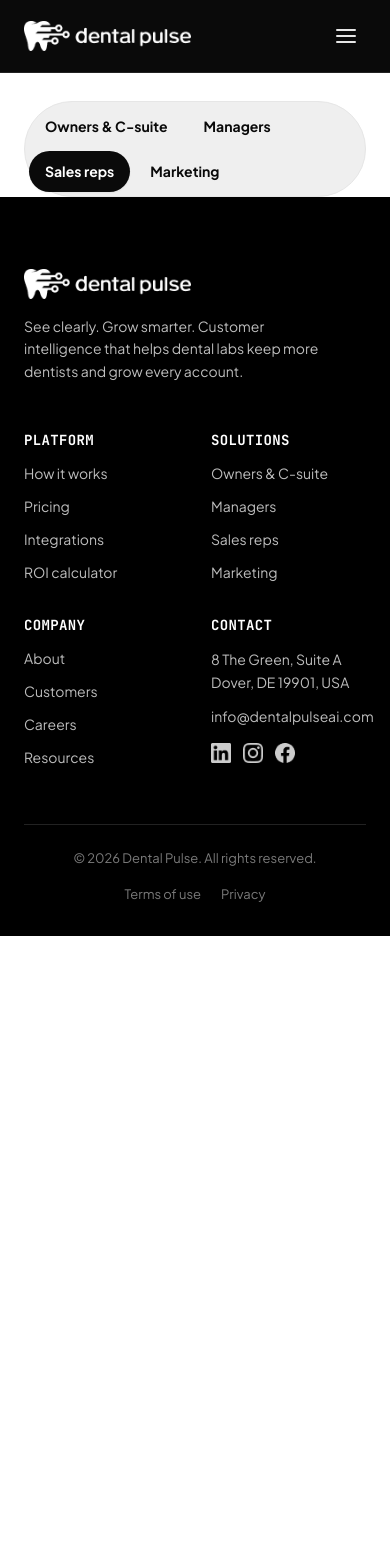
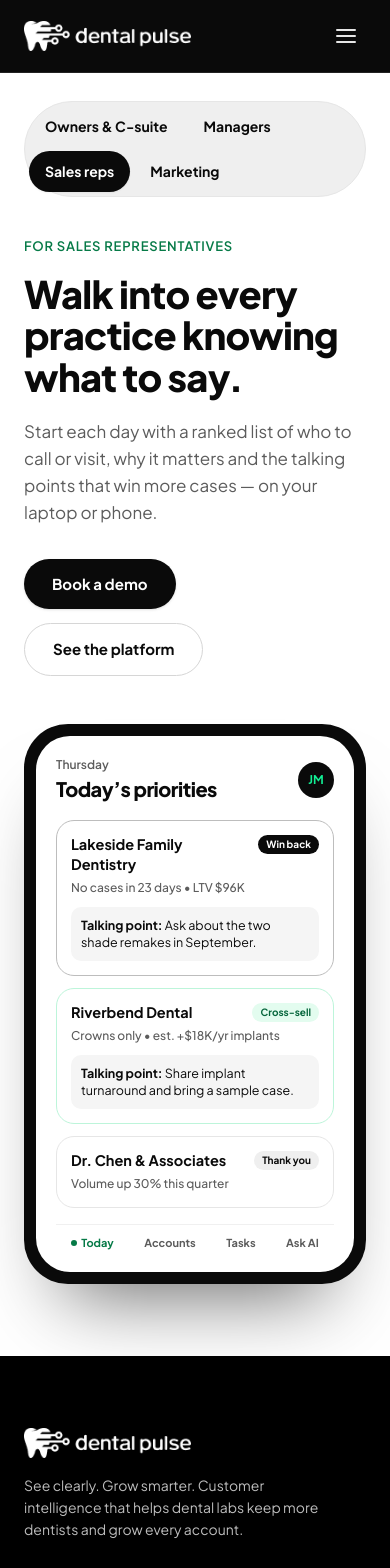
Before and after one commit to dentalPulse/dentalpulse-website, a Next.js app: page /solutions/sales-reps in a window 390 px wide. Shown: the top 1568 px of the page. Before the commit the page ends 936 px from the top, so only its background shows below. Built offline with nearby package versions, Linux system fonts and the light colour scheme.

Commit message:
feat(solutions): implement sales reps hero with mobile phone mockup card (Phase 2)

```diff
--- a/new_docs/SOLUTIONS_SALES_REPS_IMPLEMENTATION_PLAN.md
+++ b/new_docs/SOLUTIONS_SALES_REPS_IMPLEMENTATION_PLAN.md
@@ -46,8 +46,8 @@
 
 ---
 
-### Phase 2: Sales Reps Hero & Mobile Phone Mockup Card (`SalesRepsHero.tsx`)
-1. Create `src/components/solutions/sales-reps/SalesRepsHero.tsx`:
+### Phase 2: Sales Reps Hero & Mobile Phone Mockup Card (`SalesRepsHero.tsx`) (COMPLETED)
+1. Created [`src/components/solutions/sales-reps/SalesRepsHero.tsx`](file:///c:/Users/VUI%20Live/Desktop/dentalpulse-website/src/components/solutions/sales-reps/SalesRepsHero.tsx):
    - Kicker: `FOR SALES REPRESENTATIVES` (JetBrains Mono, `#067A47`).
    - Headline: *"Walk into every practice knowing what to say."*
    - Subtext and action buttons ("Book a demo", "See the platform" -> `/platform`).
@@ -59,6 +59,8 @@
        - **Riverbend Dental** (Cross-sell, crowns only, implant turnaround talking point).
        - **Dr. Chen & Associates** (Thank you, volume up 30%).
      * Phone bottom navigation bar (`Today`, `Accounts`, `Tasks`, `Ask AI`).
+2. Wired `SalesRepsHero` into [`src/app/solutions/sales-reps/page.tsx`](file:///c:/Users/VUI%20Live/Desktop/dentalpulse-website/src/app/solutions/sales-reps/page.tsx).
+3. Verified compilation via `npm run build` and HTTP 200 response on `http://localhost:3000/solutions/sales-reps`.
 
 ---
 
--- a/src/app/solutions/sales-reps/page.tsx
+++ b/src/app/solutions/sales-reps/page.tsx
@@ -2,6 +2,7 @@
 import { Header } from '@/components/layout/Header';
 import { Footer } from '@/components/layout/Footer';
 import { SolutionsRoleNav } from '@/components/solutions/SolutionsRoleNav';
+import { SalesRepsHero } from '@/components/solutions/sales-reps/SalesRepsHero';
 
 export const metadata: Metadata = {
   title: 'Solutions for Sales Representatives | DentalPulse',
@@ -21,7 +22,8 @@
       <Header />
       <div className="flex-1 w-full flex flex-col">
         <SolutionsRoleNav activeRole="sales-reps" />
-        {/* Sales Reps sections will be assembled in subsequent phases */}
+        <SalesRepsHero />
+        {/* Remaining sections will be assembled in subsequent phases */}
       </div>
       <Footer />
     </main>
--- /dev/null
+++ b/src/components/solutions/sales-reps/SalesRepsHero.tsx
@@ -0,0 +1,127 @@
+import React from 'react';
+import Link from 'next/link';
+
+export function SalesRepsHero() {
+  return (
+    <section className="w-full bg-white pt-10 sm:pt-14 pb-18 sm:pb-24 px-6">
+      <div className="max-w-[1240px] mx-auto flex flex-col lg:flex-row gap-12 lg:gap-14 items-center justify-between">
+        {/* Left Column: Sales Rep Narrative */}
+        <div className="flex-1 max-w-[560px]">
+          <p className="m-0 mb-4 font-mono text-[13px] font-semibold text-[#067A47] tracking-[0.06em] uppercase">
+            FOR SALES REPRESENTATIVES
+          </p>
+          <h1 className="m-0 text-[38px] sm:text-[48px] lg:text-[58px] font-extrabold leading-[1.04] tracking-[-0.035em] text-[#0A0A0A]">
+            Walk into every practice knowing what to say.
+          </h1>
+          <p className="mt-5 text-[17px] sm:text-[18px] leading-[1.6] text-[#5C5C5C]">
+            Start each day with a ranked list of who to call or visit, why it matters and the talking points that win more cases — on your laptop or phone.
+          </p>
+
+          <div className="flex flex-wrap items-center gap-3.5 mt-8">
+            <a
+              href="https://app.dentalpulseai.com"
+              className="inline-flex items-center justify-center bg-[#0A0A0A] text-white text-[15px] sm:text-[16px] font-bold px-7 py-3.5 sm:py-4 rounded-full hover:bg-[#222222] transition-colors shadow-sm"
+            >
+              Book a demo
+            </a>
+            <Link
+              href="/platform"
+              className="inline-flex items-center justify-center border border-[#D6D6D6] bg-white text-[#0A0A0A] text-[15px] sm:text-[16px] font-bold px-7 py-3.5 sm:py-4 rounded-full hover:bg-[#F5F5F5] transition-colors"
+            >
+              See the platform
+            </Link>
+          </div>
+        </div>
+
+        {/* Right Column: Code-Rendered Mobile Phone Screen Mockup Card */}
+        <div className="flex-[1.15] w-full flex justify-center">
+          <div
+            role="region"
+            aria-label="Phone screen showing today's priority accounts for a dental lab sales representative"
+            className="w-[360px] max-w-full bg-[#0A0A0A] rounded-[44px] p-3 shadow-[0_50px_80px_-40px_rgba(0,0,0,0.6)]"
+          >
+            {/* Phone Screen Container */}
+            <div className="bg-white rounded-[34px] p-5 sm:p-6 flex flex-col gap-3 text-[#0A0A0A]">
+              {/* Header */}
+              <div className="flex justify-between items-center pb-1">
+                <div>
+                  <div className="text-[12px] sm:text-[13px] text-[#5C5C5C] font-semibold">
+                    Thursday
+                  </div>
+                  <div className="text-[20px] sm:text-[22px] font-extrabold tracking-tight text-[#0A0A0A]">
+                    Today’s priorities
+                  </div>
+                </div>
+                <span className="w-9 h-9 rounded-full bg-[#0A0A0A] text-[#12F095] flex items-center justify-center text-[12px] font-bold shrink-0">
+                  JM
+                </span>
+              </div>
+
+              {/* Priority 1: Lakeside Family Dentistry (Win back) */}
+              <div className="bg-white border border-[#BDBDBD] rounded-[18px] p-3.5">
+                <div className="flex justify-between items-start gap-2">
+                  <b className="text-[14.5px] sm:text-[15px] text-[#0A0A0A] leading-snug">
+                    Lakeside Family Dentistry
+                  </b>
+                  <span className="text-[10px] sm:text-[11px] font-bold text-white bg-[#0A0A0A] px-2 py-0.5 rounded-full shrink-0">
+                    Win back
+                  </span>
+                </div>
+                <div className="text-[12px] sm:text-[13px] text-[#5C5C5C] mt-1 font-medium">
+                  No cases in 23 days • LTV $96K
+                </div>
+                <div className="text-[12.5px] sm:text-[13px] mt-2.5 p-2.5 rounded-[10px] bg-[#F5F5F5] leading-snug text-[#0A0A0A]">
+                  <b className="font-bold">Talking point:</b> Ask about the two shade remakes in September.
+                </div>
+              </div>
+
+              {/* Priority 2: Riverbend Dental (Cross-sell) */}
+              <div className="bg-white border border-[#BDF5DA] rounded-[18px] p-3.5">
+                <div className="flex justify-between items-start gap-2">
+                  <b className="text-[14.5px] sm:text-[15px] text-[#0A0A0A] leading-snug">
+                    Riverbend Dental
+                  </b>
+                  <span className="text-[10px] sm:text-[11px] font-bold text-[#06663C] bg-[#E3FCEF] px-2 py-0.5 rounded-full shrink-0">
+                    Cross-sell
+                  </span>
+                </div>
+                <div className="text-[12px] sm:text-[13px] text-[#5C5C5C] mt-1 font-medium">
+                  Crowns only • est. +$18K/yr implants
+                </div>
+                <div className="text-[12.5px] sm:text-[13px] mt-2.5 p-2.5 rounded-[10px] bg-[#F5F5F5] leading-snug text-[#0A0A0A]">
+                  <b className="font-bold">Talking point:</b> Share implant turnaround and bring a sample case.
+                </div>
+              </div>
+
+              {/* Priority 3: Dr. Chen & Associates (Thank you) */}
+              <div className="bg-white border border-[#E6E6E6] rounded-[18px] p-3.5">
+                <div className="flex justify-between items-start gap-2">
+                  <b className="text-[14.5px] sm:text-[15px] text-[#0A0A0A] leading-snug">
+                    Dr. Chen &amp; Associates
+                  </b>
+                  <span className="text-[10px] sm:text-[11px] font-bold text-[#0A0A0A] bg-[#EFEFEF] px-2 py-0.5 rounded-full shrink-0">
+                    Thank you
+                  </span>
+                </div>
+                <div className="text-[12px] sm:text-[13px] text-[#5C5C5C] mt-1 font-medium">
+                  Volume up 30% this quarter
+                </div>
+              </div>
+
+              {/* Bottom Phone App Navigation */}
+              <div className="flex justify-around items-center pt-2.5 mt-1 border-t border-[#F0F0F0] text-[11px] font-bold text-[#5C5C5C]">
+                <span className="text-[#067A47] flex items-center gap-1">
+                  <span className="w-1.5 h-1.5 rounded-full bg-[#067A47]" />
+                  Today
+                </span>
+                <span className="hover:text-[#0A0A0A] transition-colors cursor-pointer">Accounts</span>
+                <span className="hover:text-[#0A0A0A] transition-colors cursor-pointer">Tasks</span>
+                <span className="hover:text-[#0A0A0A] transition-colors cursor-pointer">Ask AI</span>
+              </div>
+            </div>
+          </div>
+        </div>
+      </div>
+    </section>
+  );
+}
```
